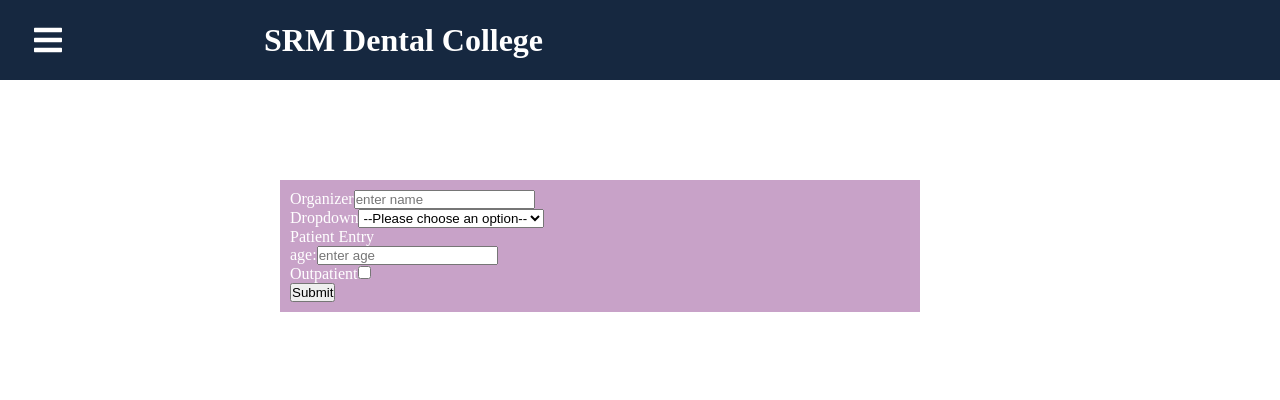
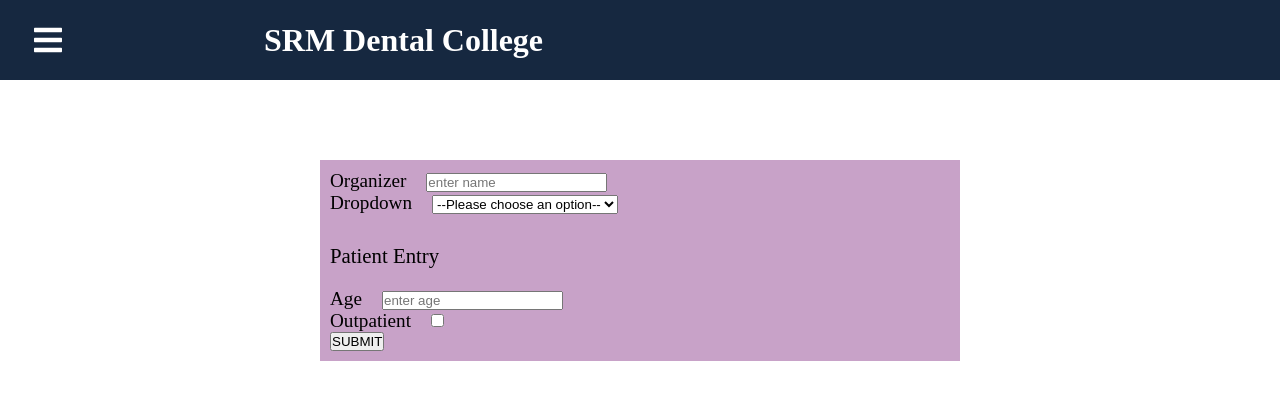
Before and after one commit to VVarsha6/dentaleec, a React (Create React App) app: page /Satcamp in a window 1280 px wide. Shown: the top 400 px of the page. Built offline with nearby package versions, Linux system fonts and the light colour scheme.

Commit message:
style: form

```diff
--- a/src/App.js
+++ b/src/App.js
@@ -7,8 +7,8 @@
 function App() {
   return (
     <Router>
+      <Sidebar />
       <FormWithYup />
-      <Sidebar />
       <Routes>
         <Route path="/Deptcamp" exact component={Deptcamp} />
         <Route path="/Deptcamp/Screening" exact component={Screening} />
--- a/src/Forms/Forms.css
+++ b/src/Forms/Forms.css
@@ -1,15 +1,22 @@
 form {
-  background-color:  #C8A2C8;
+  background-color: #c8a2c8;
   border: none;
-  color: white;
-  margin-left: auto;
-  margin-right: auto;
-  width: 40%;
-  position: absolute;
-  top: 180px;
-  left: 280px;
+  display: block;
+  margin: auto;
+  margin-top: 5rem;
   text-decoration: none;
-  cursor: pointer;
   width: 50%;
   padding: 10px;
 }
+
+label {
+  color: black;
+  margin-right: 20px;
+  font-size: 1.2rem;
+}
+
+.form-subtitle {
+  margin-top: 30px;
+  margin-bottom: 20px;
+  font-size: 1.3rem;
+}
--- a/src/forms/FormWithYup.js
+++ b/src/forms/FormWithYup.js
@@ -45,15 +45,15 @@
       </select>
       <p>{errors.dropdown?.message}</p>
 
-      <p>Patient Entry</p>
-      <label htmlFor="patient-age">age:</label>
+      <p className='form-subtitle'>Patient Entry</p>
+      <label htmlFor="patient-age">Age</label>
       <input id="patient-age" {...register('age')} placeholder="enter age" />
       <p>{errors.age?.message}</p>
 
       <label htmlFor='chk-outpatient'>Outpatient</label>
       <input id="chk-outpatient" {...register('checkbox')} type="checkbox" />
       <p>{errors.checkbox?.message}</p>
-      <button type="submit">Submit</button>
+      <button type="submit">SUBMIT</button>
     </form>
 
 
--- a/src/forms/forms.css
+++ b/src/forms/forms.css
@@ -1,15 +1,22 @@
 form {
-  background-color:  #C8A2C8;
+  background-color: #c8a2c8;
   border: none;
-  color: white;
-  margin-left: auto;
-  margin-right: auto;
-  width: 40%;
-  position: absolute;
-  top: 180px;
-  left: 280px;
+  display: block;
+  margin: auto;
+  margin-top: 5rem;
   text-decoration: none;
-  cursor: pointer;
   width: 50%;
   padding: 10px;
 }
+
+label {
+  color: black;
+  margin-right: 20px;
+  font-size: 1.2rem;
+}
+
+.form-subtitle {
+  margin-top: 30px;
+  margin-bottom: 20px;
+  font-size: 1.3rem;
+}
```
Also changed, not shown: src/Forms/Forms.js (deleted, +0 -60 lines).
